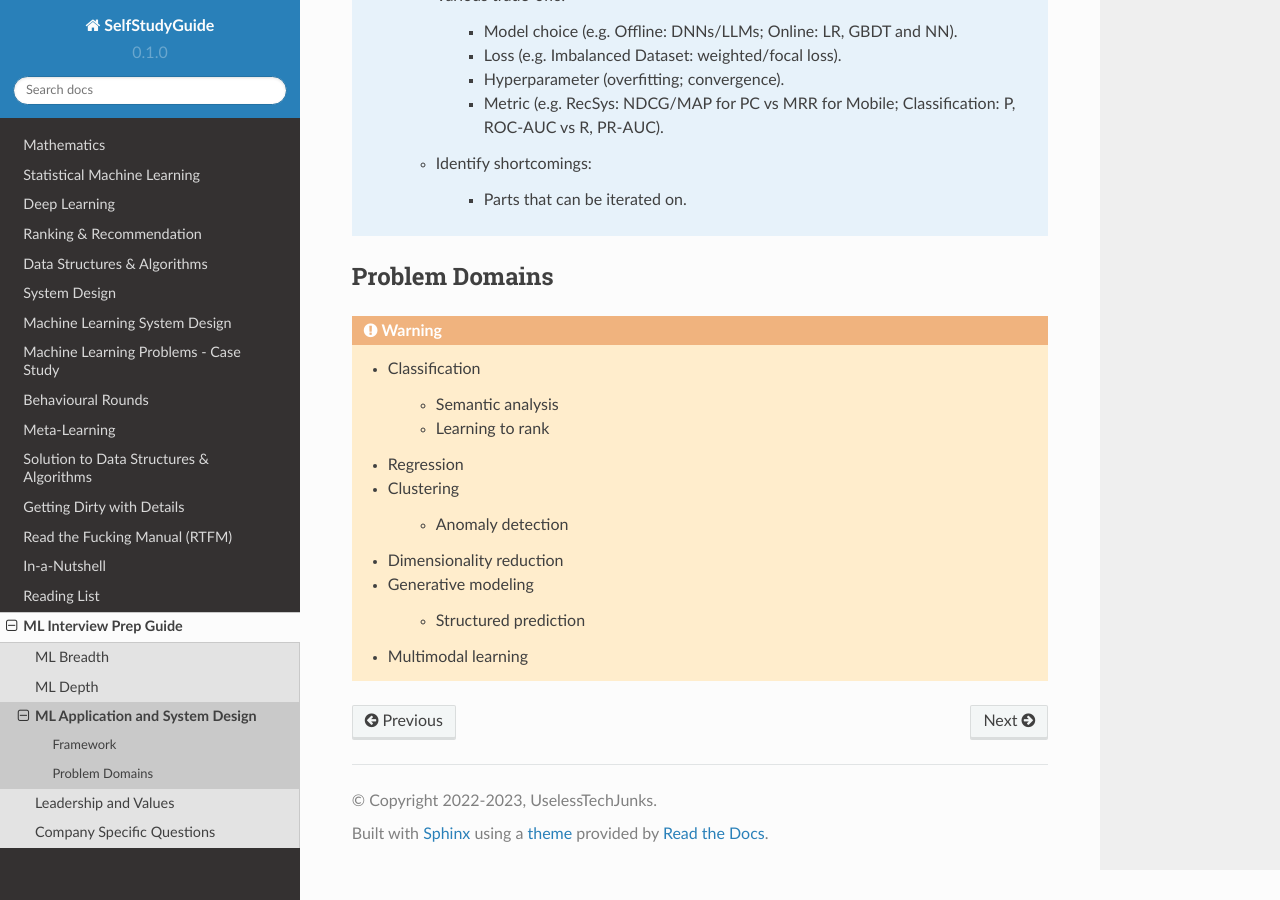
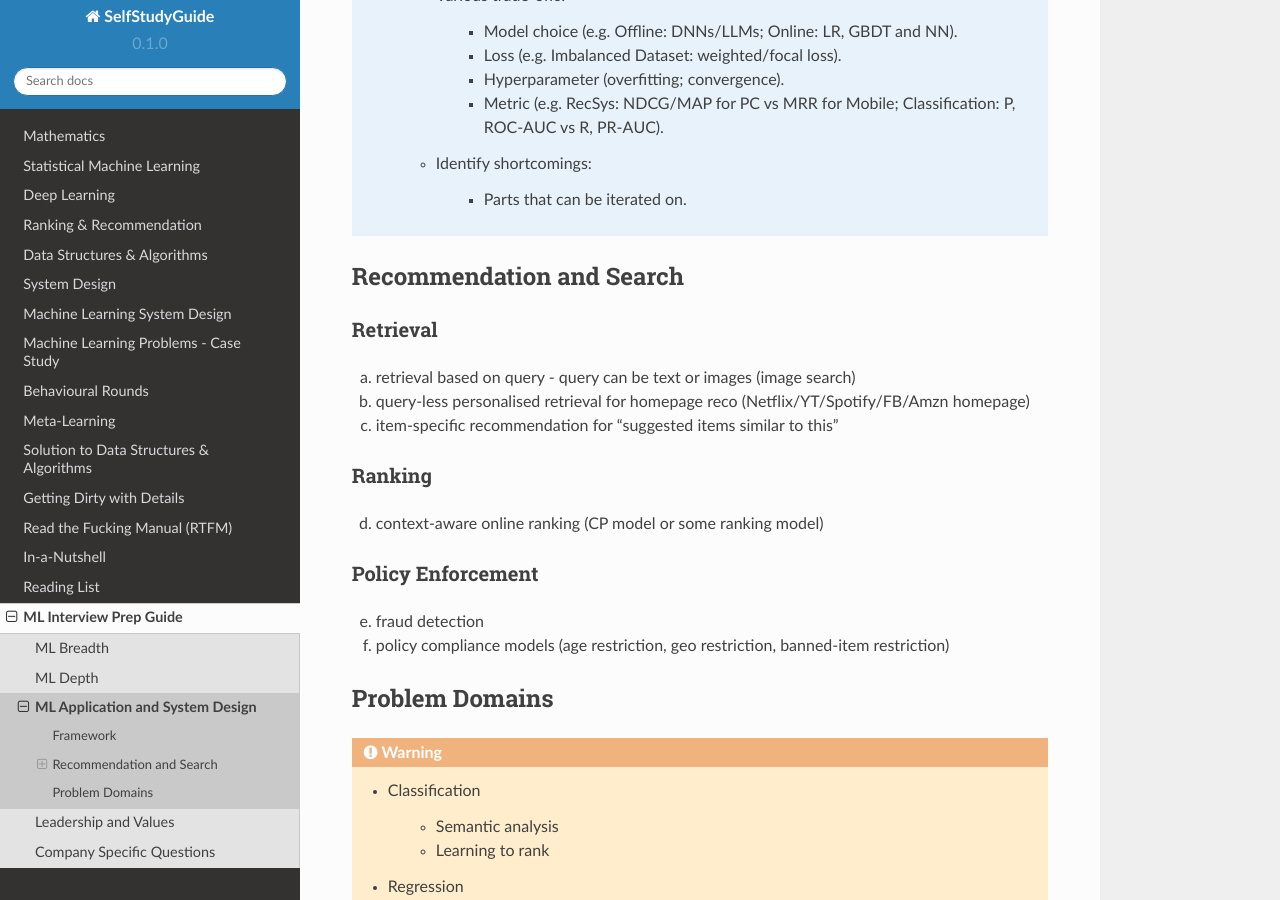
Before and after one commit to uselesstechjunks/leetcode, a Sphinx documentation site: the page built from docs/source/interviews/design.rst, in a window 1280 px wide and 900 px high, scrolled down 969 px. Built offline with Sphinx 7.4.7 and the Read the Docs theme 2.0.0, drawn with Linux system fonts in a browser that asks for light colours.

Commit message:
Update design.rst

```diff
--- a/docs/source/interviews/design.rst
+++ b/docs/source/interviews/design.rst
@@ -41,6 +41,24 @@ Framework
 			- Parts that can be iterated on.
 
 ********************************************************************************
+Recommendation and Search
+********************************************************************************
+Retrieval
+================================================================================
+(a) retrieval based on query - query can be text or images (image search)
+(b) query-less personalised retrieval for homepage reco (Netflix/YT/Spotify/FB/Amzn homepage)
+(c) item-specific recommendation for "suggested items similar to this"
+
+Ranking
+================================================================================
+(d) context-aware online ranking (CP model or some ranking model)
+
+Policy Enforcement
+================================================================================
+(e) fraud detection
+(f) policy compliance models (age restriction, geo restriction, banned-item restriction)
+
+********************************************************************************
 Problem Domains
 ********************************************************************************
 .. warning::
```
